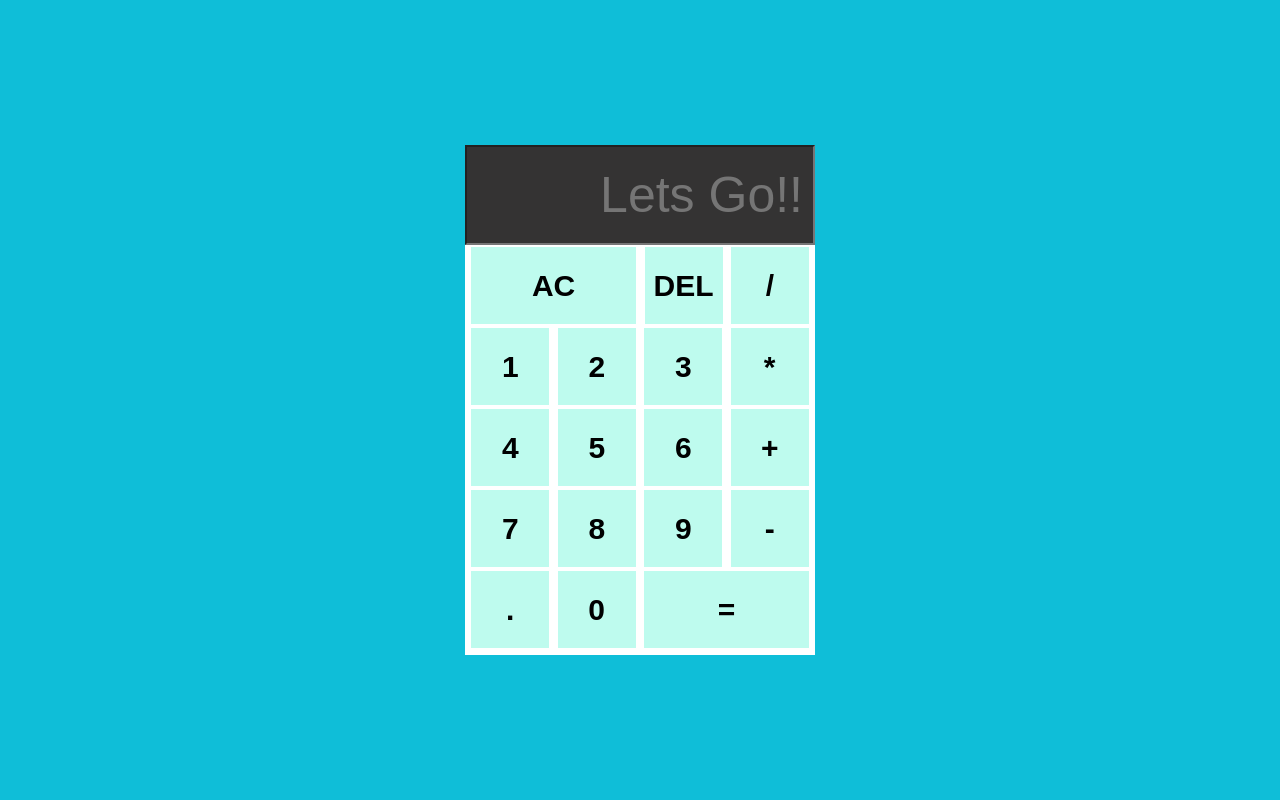
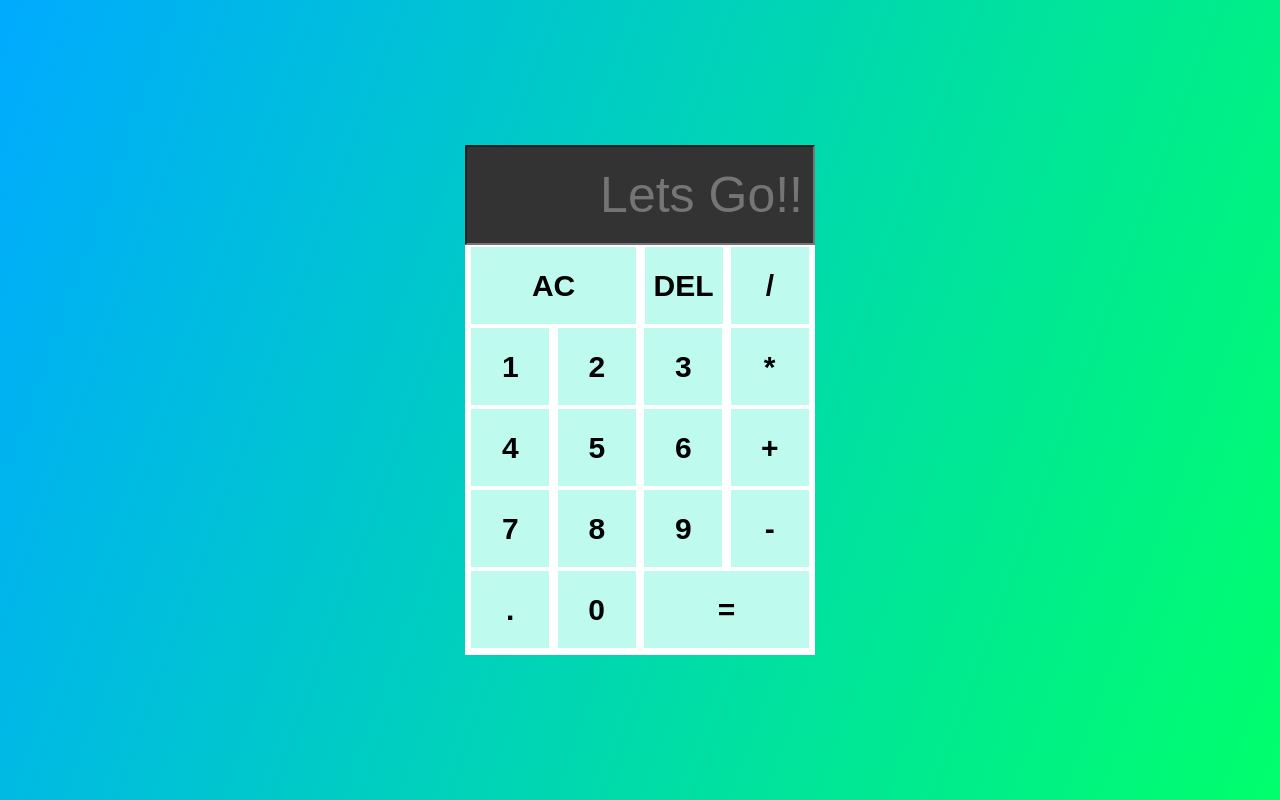
Before and after one commit to Vinayak-Sharma-744/Calculator-codedamn-project, a plain HTML site: page index.html in a window 1280 px wide. Drawn offline with Linux system fonts and the light colour scheme.

Commit message:
Calculator clone

```diff
--- a/style.css
+++ b/style.css
@@ -11,7 +11,8 @@ body{
     align-items: center;
     width: 100vw;
     height: 100vh;
-    background-color: #0FBED8;
+    background: rgb(0,170,255);
+    background: linear-gradient(110deg, rgba(0,170,255,1) 0%, rgba(0,233,146,1) 74%, rgba(0,255,108,1) 100%);
 }
 
 .container{
```
